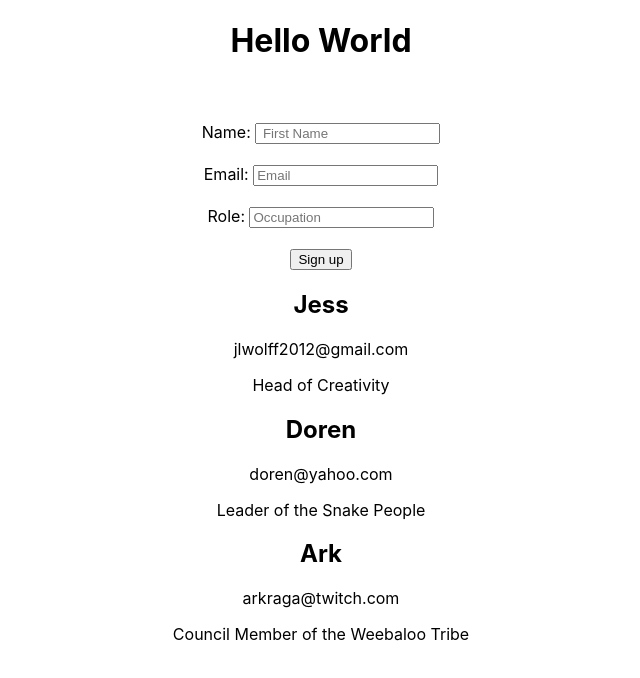
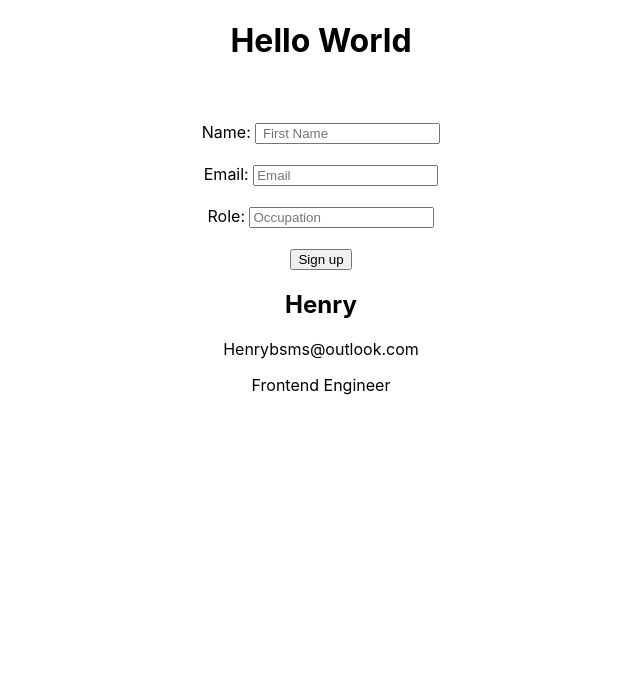
Before and after one commit to bloominstituteoftechnology/team-builder, a React (Create React App) app in the folder team-builder/: page / in a window 1280 px wide. Shown: the top 678 px of the page, without its empty margins (319-959 px from the left). Built offline with nearby package versions, Linux system fonts and the light colour scheme.

Commit message:
positions

```diff
--- a/team-builder/src/App.js
+++ b/team-builder/src/App.js
@@ -7,20 +7,11 @@ import People from './People'
 function App() {
   const [person, setPerson] = useState([
     {
-    name: 'Jess',
-    email: 'jlwolff2012@gmail.com',
-    role: 'Head of Creativity'
+    name: 'Henry',
+    email: 'Henrybsms@outlook.com',
+    role: 'Frontend Engineer'
     },
-    {
-      name: 'Doren',
-      email: 'doren@yahoo.com',
-      role: 'Leader of the Snake People'
-    },
-    {
-      name: 'Ark',
-      email: 'arkraga@twitch.com',
-      role: 'Council Member of the Weebaloo Tribe'
-    }
+
   ]);
   const addNewPerson = peep => {
     const newPerson = {
```
